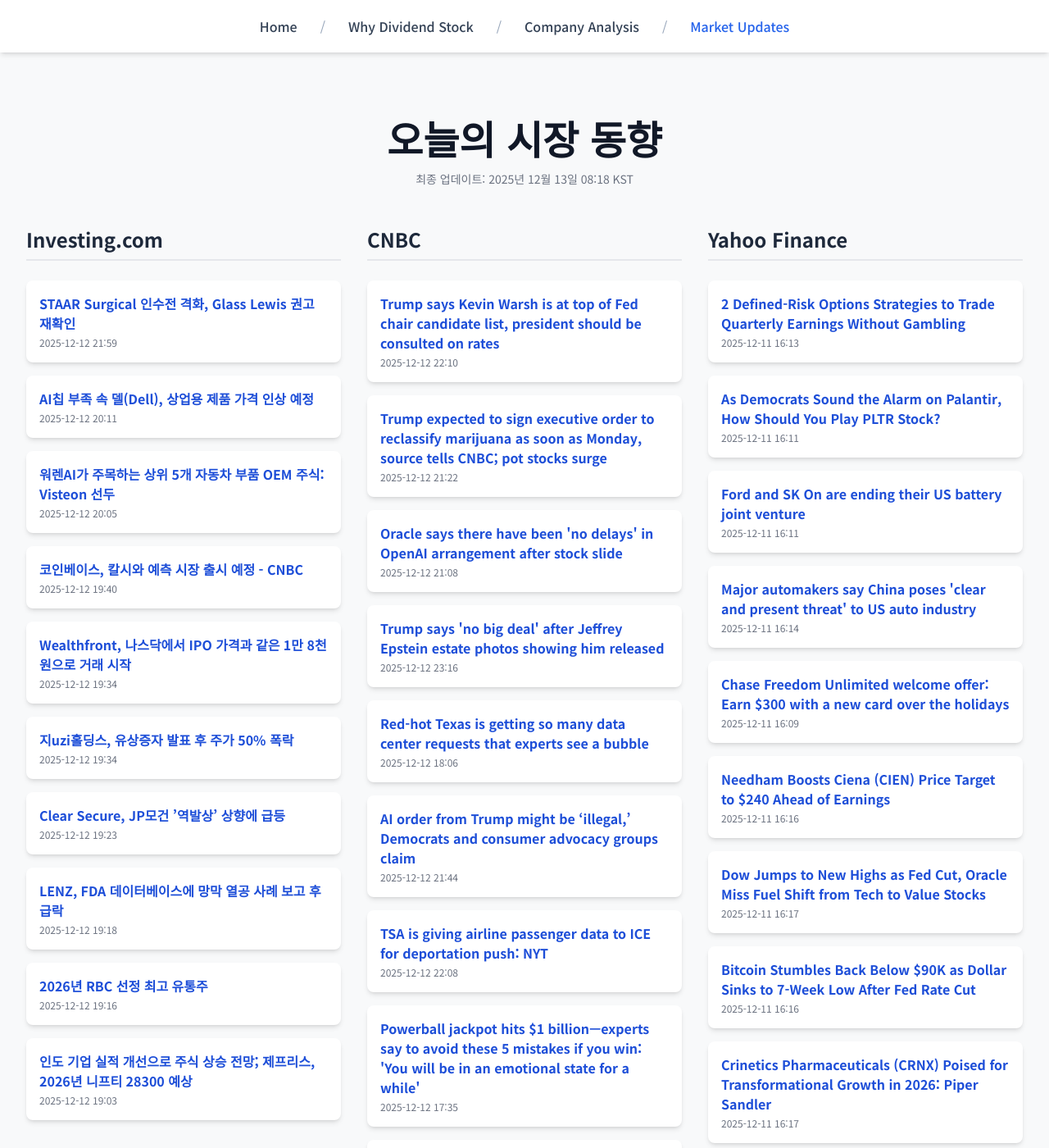
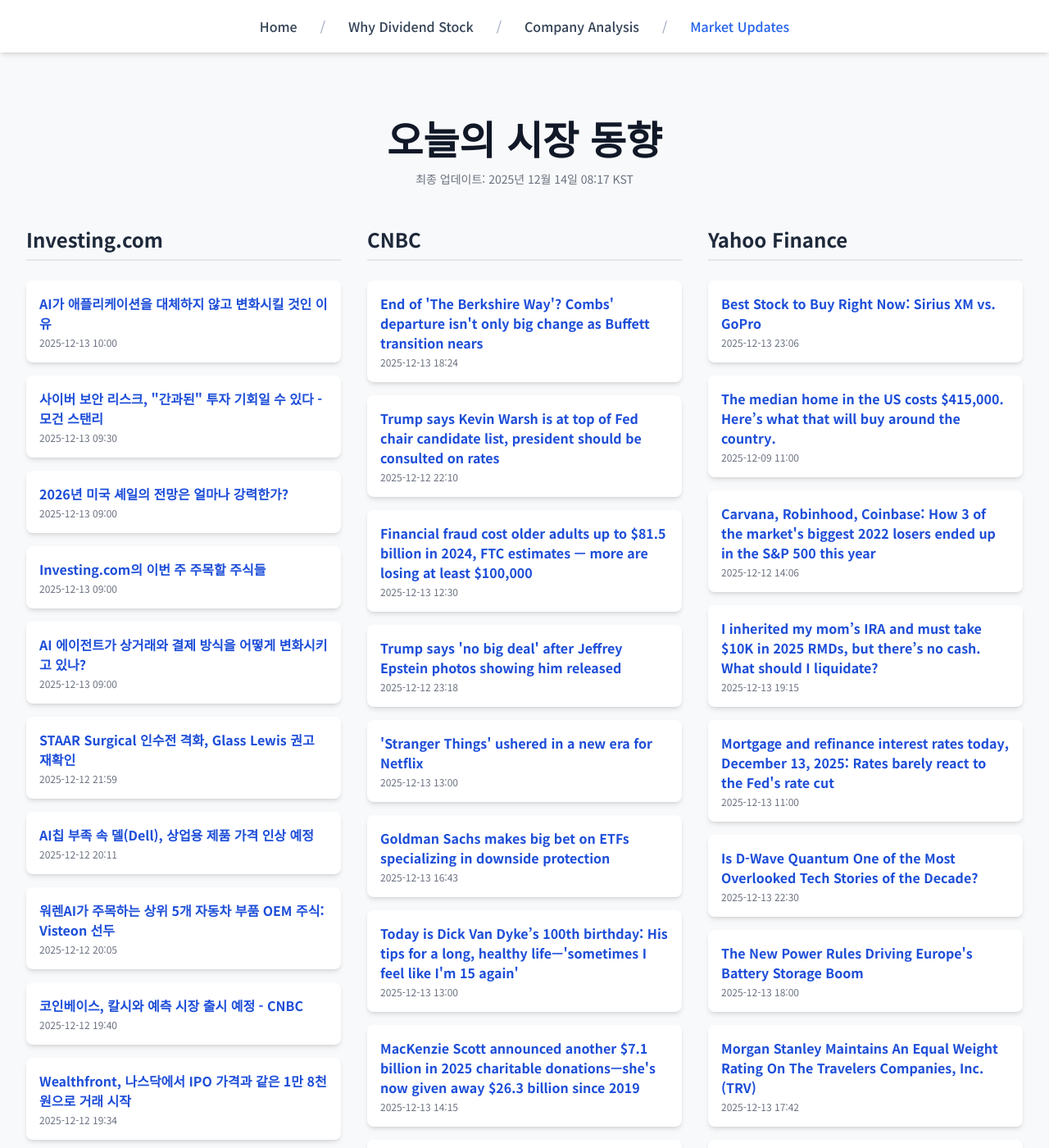
Before and after one commit to Kay-Hwang/my-company-analysis, a Jekyll site: the page built from market-updates.html, in a window 1280 px wide and 1400 px high. Shown: the whole window at 82% size. Built offline with Jekyll 4.4.1, drawn with Linux system fonts in a browser that asks for light colours; nearby versions of some CDN libraries; a script that is not in the unit is left out; some of the changed text lies outside the part shown.

Commit message:
Update daily data

```diff
--- a/_data/latest_data.json
+++ b/_data/latest_data.json
@@ -1,7 +1,37 @@
 {
-  "lastUpdated": "2025년 12월 13일 08:18 KST",
+  "lastUpdated": "2025년 12월 14일 08:17 KST",
   "news": {
     "investing": [
+      {
+        "title": "AI가 애플리케이션을 대체하지 않고 변화시킬 것인 이유",
+        "link": "https://kr.investing.com/news/stock-market-news/article-1754496",
+        "pubDate": "2025-12-13 10:00:00",
+        "summary": "AI가 애플리케이션을 대체하지 않고 변화시킬 것인 이유"
+      },
+      {
+        "title": "사이버 보안 리스크, \"간과된\" 투자 기회일 수 있다 - 모건 스탠리",
+        "link": "https://kr.investing.com/news/stock-market-news/article-1754493",
+        "pubDate": "2025-12-13 09:30:00",
+        "summary": "사이버 보안 리스크, \"간과된\" 투자 기회일 수 있다 - 모건 스탠리"
+      },
+      {
+        "title": "2026년 미국 셰일의 전망은 얼마나 강력한가?",
+        "link": "https://kr.investing.com/news/stock-market-news/article-1754489",
+        "pubDate": "2025-12-13 09:00:00",
+        "summary": "2026년 미국 셰일의 전망은 얼마나 강력한가?"
+      },
+      {
+        "title": "Investing.com의 이번 주 주목할 주식들",
+        "link": "https://kr.investing.com/news/stock-market-news/article-1754487",
+        "pubDate": "2025-12-13 09:00:00",
+        "summary": "Investing.com의 이번 주 주목할 주식들"
+      },
+      {
+        "title": "AI 에이전트가 상거래와 결제 방식을 어떻게 변화시키고 있나?",
+        "link": "https://kr.investing.com/news/stock-market-news/article-1754485",
+        "pubDate": "2025-12-13 09:00:00",
+        "summary": "AI 에이전트가 상거래와 결제 방식을 어떻게 변화시키고 있나?"
+      },
       {
         "title": "STAAR Surgical 인수전 격화, Glass Lewis 권고 재확인",
         "link": "https://kr.investing.com/news/stock-market-news/article-1754338",
@@ -31,39 +61,15 @@
         "link": "https://kr.investing.com/news/stock-market-news/article-93CH-1754225",
         "pubDate": "2025-12-12 19:34:35",
         "summary": "Wealthfront, 나스닥에서 IPO 가격과 같은 1만 8천원으로 거래 시작"
-      },
-      {
-        "title": "지uzi홀딩스, 유상증자 발표 후 주가 50% 폭락",
-        "link": "https://kr.investing.com/news/stock-market-news/article-93CH-1754224",
-        "pubDate": "2025-12-12 19:34:08",
-        "summary": "지uzi홀딩스, 유상증자 발표 후 주가 50% 폭락"
-      },
-      {
-        "title": "Clear Secure, JP모건 ’역발상’ 상향에 급등",
-        "link": "https://kr.investing.com/news/stock-market-news/article-93CH-1754222",
-        "pubDate": "2025-12-12 19:23:55",
-        "summary": "Clear Secure, JP모건 ’역발상’ 상향에 급등"
-      },
-      {
-        "title": "LENZ, FDA 데이터베이스에 망막 열공 사례 보고 후 급락",
-        "link": "https://kr.investing.com/news/stock-market-news/article-93CH-1754221",
-        "pubDate": "2025-12-12 19:18:38",
-        "summary": "LENZ, FDA 데이터베이스에 망막 열공 사례 보고 후 급락"
-      },
-      {
-        "title": "2026년 RBC 선정 최고 유통주",
-        "link": "https://kr.investing.com/news/stock-market-news/article-93CH-1754220",
-        "pubDate": "2025-12-12 19:16:48",
-        "summary": "2026년 RBC 선정 최고 유통주"
-      },
-      {
-        "title": "인도 기업 실적 개선으로 주식 상승 전망; 제프리스, 2026년 니프티 28300 예상",
-        "link": "https://kr.investing.com/news/stock-market-news/article-1754213",
-        "pubDate": "2025-12-12 19:03:04",
-        "summary": "인도 기업 실적 개선으로 주식 상승 전망; 제프리스, 2026년 니프티 28300 예상"
       }
     ],
     "cnbc": [
+      {
+        "title": "End of 'The Berkshire Way'? Combs' departure isn't only big change as Buffett transition nears",
+        "link": "https://www.cnbc.com/2025/12/13/end-of-the-berkshire-way-combs-departure-isnt-only-big-change-as-buffett-transition-nears-.html",
+        "pubDate": "Sat, 13 Dec 2025 18:24:36 GMT",
+        "summary": "There were several additional personnel changes in Monday's three-page news release that signal the company is moving toward a more conventional structure."
+      },
       {
         "title": "Trump says Kevin Warsh is at top of Fed chair candidate list, president should be consulted on rates",
         "link": "https://www.cnbc.com/2025/12/12/trump-kevin-warsh-fed-chair-rates.html",
@@ -71,120 +77,114 @@
         "summary": "Trump said Friday that Kevin Warsh has moved to the top of his list as the next Federal Reserve chair, though others remain in contention."
       },
       {
-        "title": "Trump expected to sign executive order to reclassify marijuana as soon as Monday, source tells CNBC; pot stocks surge",
-        "link": "https://www.cnbc.com/2025/12/12/cannabis-stocks-trump-regulations.html",
-        "pubDate": "Fri, 12 Dec 2025 21:22:02 GMT",
-        "summary": "Trump expected to sign executive order to reclassify marijuana as soon as Monday."
+        "title": "Financial fraud cost older adults up to $81.5 billion in 2024, FTC estimates — more are losing at least $100,000",
+        "link": "https://www.cnbc.com/2025/12/13/financial-fraud-seniors-ftc.html",
+        "pubDate": "Sat, 13 Dec 2025 12:30:01 GMT",
+        "summary": "From 2020 to 2024, the 60-plus age group's reported losses have jumped 300% to $2.4 billion from $600 million, according to the Federal Trade Commission."
       },
       {
-        "title": "Oracle says there have been 'no delays' in OpenAI arrangement after stock slide",
-        "link": "https://www.cnbc.com/2025/12/12/oracle-says-there-have-been-no-delays-in-openai-arrangement.html",
-        "pubDate": "Fri, 12 Dec 2025 21:08:23 GMT",
-        "summary": "Oracle pushed back against a report that said the company will complete data centers for OpenAI, one of its major customers, in 2028, rather than 2027."
-      },
-      {
-        "title": "Trump says 'no big deal' after Jeffrey Epstein estate photos showing him released",
+        "title": "Trump says 'no big deal' after Jeffrey Epstein photos showing him released",
         "link": "https://www.cnbc.com/2025/12/12/epstein-files-trump-clinton-gates-photos.html",
-        "pubDate": "Fri, 12 Dec 2025 23:16:16 GMT",
+        "pubDate": "Fri, 12 Dec 2025 23:18:45 GMT",
         "summary": "Democrats on the House Oversight Committee released the photos to pressure the Trump administration to release files about Jeffrey Epstein."
       },
       {
-        "title": "Red-hot Texas is getting so many data center requests that experts see a bubble",
-        "link": "https://www.cnbc.com/2025/12/12/ai-data-center-flood-texas-on-massive-scale.html",
-        "pubDate": "Fri, 12 Dec 2025 18:06:02 GMT",
-        "summary": "Cheap land and and cheap energy are helping to fuel a boom in proposals to build data centers in Texas."
+        "title": "'Stranger Things' ushered in a new era for Netflix",
+        "link": "https://www.cnbc.com/2025/12/13/stranger-things-netflix.html",
+        "pubDate": "Sat, 13 Dec 2025 13:00:01 GMT",
+        "summary": "A lot has changed since its first season in 2016, as Netflix has announced dozens of \"Stranger Things\" partnerships and collaborations with brands."
       },
       {
-        "title": "AI order from Trump might be ‘illegal,’ Democrats and consumer advocacy groups claim",
-        "link": "https://www.cnbc.com/2025/12/12/trumps-ai-order-democrats-consumers.html",
-        "pubDate": "Fri, 12 Dec 2025 21:44:19 GMT",
-        "summary": "President Donald Trump's executive order on a national artificial intelligence framework threatens funding for states that pursue AI laws deemed \"onerous.\""
+        "title": "Goldman Sachs makes big bet on ETFs specializing in downside protection",
+        "link": "https://www.cnbc.com/2025/12/13/goldman-sachs-makes-big-bet-on-etfs-focusing-on-downside-protection-.html",
+        "pubDate": "Sat, 13 Dec 2025 16:43:08 GMT",
+        "summary": "Goldman Sachs Asset Management is making a big bet on defined outcome exchange-traded funds — which use options to help protect against market losses."
       },
       {
-        "title": "TSA is giving airline passenger data to ICE for deportation push: NYT",
-        "link": "https://www.cnbc.com/2025/12/12/ice-deportation-airline-passengers-tsa.html",
-        "pubDate": "Fri, 12 Dec 2025 22:08:22 GMT",
-        "summary": "The program led to the arrest in Boston of Any Lucía López Belloza, a college student who was deported to Honduras, the report said."
+        "title": "Today is Dick Van Dyke’s 100th birthday: His tips for a long, healthy life—'sometimes I feel like I'm 15 again'",
+        "link": "https://www.cnbc.com/2025/12/13/dick-van-dykes-100th-birthday-his-tips-for-a-long-healthy-life.html",
+        "pubDate": "Sat, 13 Dec 2025 13:00:01 GMT",
+        "summary": "Dick Van Dyke is officially a centenarian! Here are three research-backed staples in his routine that he credits for his 100 years of life."
       },
       {
-        "title": "Powerball jackpot hits $1 billion—experts say to avoid these 5 mistakes if you win: 'You will be in an emotional state for a while'",
-        "link": "https://www.cnbc.com/2025/12/12/powerball-hits-1-billion-mistakes-to-avoid-if-you-win.html",
-        "pubDate": "Fri, 12 Dec 2025 17:35:48 GMT",
-        "summary": "Hitting a massive jackpot is thrilling, but the choices you make right after the win can put your wealth at risk."
+        "title": "MacKenzie Scott announced another $7.1 billion in 2025 charitable donations—she's now given away $26.3 billion since 2019",
+        "link": "https://www.cnbc.com/2025/12/13/mackenzie-scott-revealed-her-total-charitable-donations-for-2025.html",
+        "pubDate": "Sat, 13 Dec 2025 14:15:01 GMT",
+        "summary": "Billionaire philanthropist MacKenzie Scott's 2025 donations went to a wide range of nonprofits, including several historically Black colleges and universities."
       },
       {
-        "title": "Homeowners are losing thousands in equity thanks to weakening prices",
-        "link": "https://www.cnbc.com/2025/12/12/homeowners-losing-equity-weakening-prices.html",
-        "pubDate": "Fri, 12 Dec 2025 16:46:19 GMT",
-        "summary": "Weaker prices mean homeowners are starting to lose equity after several years of huge gains."
+        "title": "Activist Starboard reveals 5% stake in Clearwater as tech company reviews its options",
+        "link": "https://www.cnbc.com/2025/12/13/activist-starboard-reveals-5percent-stake-in-clearwater-as-tech-company-reviews-its-options.html",
+        "pubDate": "Sat, 13 Dec 2025 14:21:36 GMT",
+        "summary": "Starboard is urging Clearwater Analytics to run a robust sales process if it has received in-bound interest from potential buyers."
       },
       {
-        "title": "Disney's 'Zootopia 2' to hit $1 billion box office, only the second Hollywood film to do so this year",
-        "link": "https://www.cnbc.com/2025/12/12/disney-zootopia-2-1-billion-global-box-office.html",
-        "pubDate": "Fri, 12 Dec 2025 19:34:17 GMT",
-        "summary": "Disney Animation's \"Zootopia 2\" is set to cross the billion-dollar box-office mark on Friday, becoming the second Hollywood film to reach the benchmark in 2025."
+        "title": "Altman and Musk launched OpenAI as a nonprofit 10 years ago. Now they’re rivals in a trillion-dollar market",
+        "link": "https://www.cnbc.com/2025/12/11/openai-began-decade-ago-as-nonprofit-lab-musk-and-altman-now-rivals.html",
+        "pubDate": "Fri, 12 Dec 2025 02:31:35 GMT",
+        "summary": "As OpenAI turns 10, the former nonprofit AI lab is at the center of a roughly $1.4 trillion bet on AI infrastructure."
       }
     ],
     "yahoo": [
       {
-        "title": "2 Defined-Risk Options Strategies to Trade Quarterly Earnings Without Gambling",
-        "link": "https://finance.yahoo.com/news/2-defined-risk-options-strategies-161345310.html",
-        "pubDate": "2025-12-11T16:13:45Z",
-        "summary": "2 Defined-Risk Options Strategies to Trade Quarterly Earnings Without Gambling"
+        "title": "Best Stock to Buy Right Now: Sirius XM vs. GoPro",
+        "link": "https://finance.yahoo.com/news/best-stock-buy-now-sirius-230600828.html",
+        "pubDate": "2025-12-13T23:06:00Z",
+        "summary": "Best Stock to Buy Right Now: Sirius XM vs. GoPro"
       },
       {
-        "title": "As Democrats Sound the Alarm on Palantir, How Should You Play PLTR Stock?",
-        "link": "https://finance.yahoo.com/news/democrats-sound-alarm-palantir-play-161154064.html",
-        "pubDate": "2025-12-11T16:11:54Z",
-        "summary": "As Democrats Sound the Alarm on Palantir, How Should You Play PLTR Stock?"
+        "title": "The median home in the US costs $415,000. Here’s what that will buy around the country.",
+        "link": "https://finance.yahoo.com/news/the-median-home-in-the-us-costs-415000-heres-what-that-will-buy-around-the-country-110043525.html",
+        "pubDate": "2025-12-09T11:00:43Z",
+        "summary": "The median home in the US costs $415,000. Here’s what that will buy around the country."
       },
       {
-        "title": "Ford and SK On are ending their US battery joint venture",
-        "link": "https://finance.yahoo.com/news/ford-sk-ending-u-battery-161107193.html",
-        "pubDate": "2025-12-11T16:11:07Z",
-        "summary": "Ford and SK On are ending their US battery joint venture"
+        "title": "Carvana, Robinhood, Coinbase: How 3 of the market's biggest 2022 losers ended up in the S&P 500 this year",
+        "link": "https://finance.yahoo.com/news/carvana-robinhood-coinbase-how-3-of-the-markets-biggest-2022-losers-ended-up-in-the-sp-500-this-year-140654224.html",
+        "pubDate": "2025-12-12T14:06:54Z",
+        "summary": "Carvana, Robinhood, Coinbase: How 3 of the market's biggest 2022 losers ended up in the S&P 500 this year"
       },
       {
-        "title": "Major automakers say China poses 'clear and present threat' to US auto industry",
-        "link": "https://finance.yahoo.com/news/major-automakers-china-poses-clear-161448665.html",
-        "pubDate": "2025-12-11T16:14:48Z",
-        "summary": "Major automakers say China poses 'clear and present threat' to US auto industry"
+        "title": "I inherited my mom’s IRA and must take $10K in 2025 RMDs, but there’s no cash. What should I liquidate?",
+        "link": "https://finance.yahoo.com/news/inherited-mom-ira-must-10k-191500368.html",
+        "pubDate": "2025-12-13T19:15:00Z",
+        "summary": "I inherited my mom’s IRA and must take $10K in 2025 RMDs, but there’s no cash. What should I liquidate?"
       },
       {
-        "title": "Chase Freedom Unlimited welcome offer: Earn $300 with a new card over the holidays",
-        "link": "https://finance.yahoo.com/personal-finance/credit-cards/article/chase-freedom-unlimited-welcome-offer-holidays-160900475.html",
-        "pubDate": "2025-12-11T16:09:00Z",
-        "summary": "Chase Freedom Unlimited welcome offer: Earn $300 with a new card over the holidays"
+        "title": "Mortgage and refinance interest rates today, December 13, 2025: Rates barely react to the Fed's rate cut",
+        "link": "https://finance.yahoo.com/personal-finance/mortgages/article/mortgage-refinance-rates-today-saturday-december-13-2025-110037075.html",
+        "pubDate": "2025-12-13T11:00:37Z",
+        "summary": "Mortgage and refinance interest rates today, December 13, 2025: Rates barely react to the Fed's rate cut"
       },
       {
-        "title": "Needham Boosts Ciena (CIEN) Price Target to $240 Ahead of Earnings",
-        "link": "https://finance.yahoo.com/news/needham-boosts-ciena-cien-price-161656770.html",
-        "pubDate": "2025-12-11T16:16:56Z",
-        "summary": "Needham Boosts Ciena (CIEN) Price Target to $240 Ahead of Earnings"
+        "title": "Is D-Wave Quantum One of the Most Overlooked Tech Stories of the Decade?",
+        "link": "https://finance.yahoo.com/news/d-wave-quantum-one-most-223000212.html",
+        "pubDate": "2025-12-13T22:30:00Z",
+        "summary": "Is D-Wave Quantum One of the Most Overlooked Tech Stories of the Decade?"
       },
       {
-        "title": "Dow Jumps to New Highs as Fed Cut, Oracle Miss Fuel Shift from Tech to Value Stocks",
-        "link": "https://finance.yahoo.com/news/dow-jumps-highs-fed-cut-161711075.html",
-        "pubDate": "2025-12-11T16:17:11Z",
-        "summary": "Dow Jumps to New Highs as Fed Cut, Oracle Miss Fuel Shift from Tech to Value Stocks"
+        "title": "The New Power Rules Driving Europe's Battery Storage Boom",
+        "link": "https://finance.yahoo.com/news/power-rules-driving-europes-battery-180000544.html",
+        "pubDate": "2025-12-13T18:00:00Z",
+        "summary": "The New Power Rules Driving Europe's Battery Storage Boom"
       },
       {
-        "title": "Bitcoin Stumbles Back Below $90K as Dollar Sinks to 7-Week Low After Fed Rate Cut",
-        "link": "https://finance.yahoo.com/news/bitcoin-stumbles-back-below-90k-161608181.html",
-        "pubDate": "2025-12-11T16:16:08Z",
-        "summary": "Bitcoin Stumbles Back Below $90K as Dollar Sinks to 7-Week Low After Fed Rate Cut"
+        "title": "Morgan Stanley Maintains An Equal Weight Rating On The Travelers Companies, Inc. (TRV)",
+        "link": "https://finance.yahoo.com/news/morgan-stanley-maintains-equal-weight-174218711.html",
+        "pubDate": "2025-12-13T17:42:18Z",
+        "summary": "Morgan Stanley Maintains An Equal Weight Rating On The Travelers Companies, Inc. (TRV)"
       },
       {
-        "title": "Crinetics Pharmaceuticals (CRNX) Poised for Transformational Growth in 2026: Piper Sandler",
-        "link": "https://finance.yahoo.com/news/crinetics-pharmaceuticals-crnx-poised-transformational-161718433.html",
-        "pubDate": "2025-12-11T16:17:18Z",
-        "summary": "Crinetics Pharmaceuticals (CRNX) Poised for Transformational Growth in 2026: Piper Sandler"
+        "title": "Goldman Sachs Is Bullish On The Boeing Company (BA)",
+        "link": "https://finance.yahoo.com/news/goldman-sachs-bullish-boeing-company-174159465.html",
+        "pubDate": "2025-12-13T17:41:59Z",
+        "summary": "Goldman Sachs Is Bullish On The Boeing Company (BA)"
       },
       {
-        "title": "Wall Street Firms Tout Corcept Therapeutics Incorporated (CORT) Prospects on Korlym Medication Prospects",
-        "link": "https://finance.yahoo.com/news/wall-street-firms-tout-corcept-161719374.html",
-        "pubDate": "2025-12-11T16:17:19Z",
-        "summary": "Wall Street Firms Tout Corcept Therapeutics Incorporated (CORT) Prospects on Korlym Medication Prospects"
+        "title": "Walmart Inc. Common Stock (WMT) Formally Relocates On NASDAQ",
+        "link": "https://finance.yahoo.com/news/walmart-inc-common-stock-wmt-174137958.html",
+        "pubDate": "2025-12-13T17:41:37Z",
+        "summary": "Walmart Inc. Common Stock (WMT) Formally Relocates On NASDAQ"
       }
     ]
   }
```
